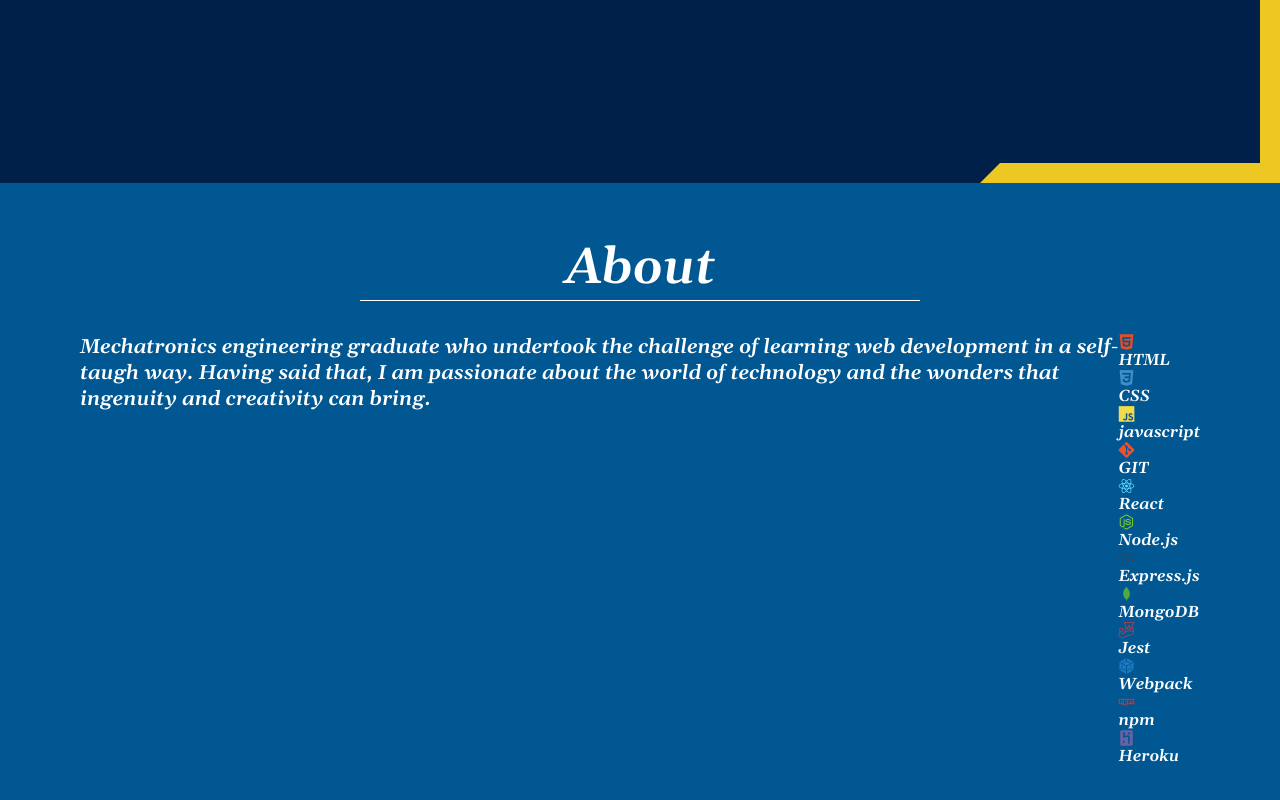
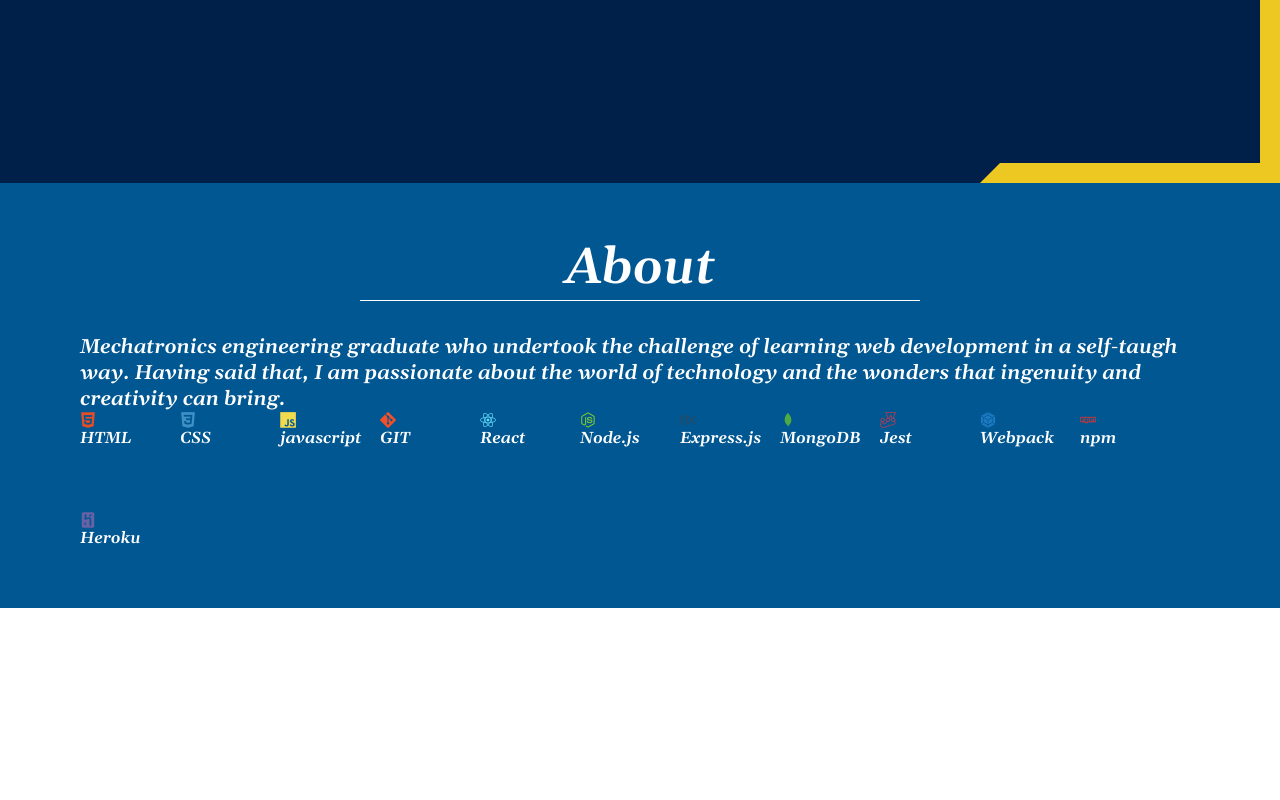
Before and after one commit to Houser97/Portfolio, a React (Create React App) app: page / in a window 1280 px wide. Shown: the part 617-1417 px from the top of the page. After the commit the page ends 1225 px from the top, so only its background shows below. Built offline with nearby package versions, Linux system fonts and the light colour scheme.

Commit message:
Set display as grid for the technologies container

```diff
--- a/src/styles/About.css
+++ b/src/styles/About.css
@@ -35,4 +35,12 @@
 .personal-data-container{
     display: flex;
     flex-flow: row;
+    flex-wrap: wrap;
 }
+
+.technologies-container{
+    display: grid;
+    grid-template-columns: repeat(auto-fit, 100px);
+    grid-template-rows: repeat(auto-fit, 100px);
+    width: 100%;
+}
```
